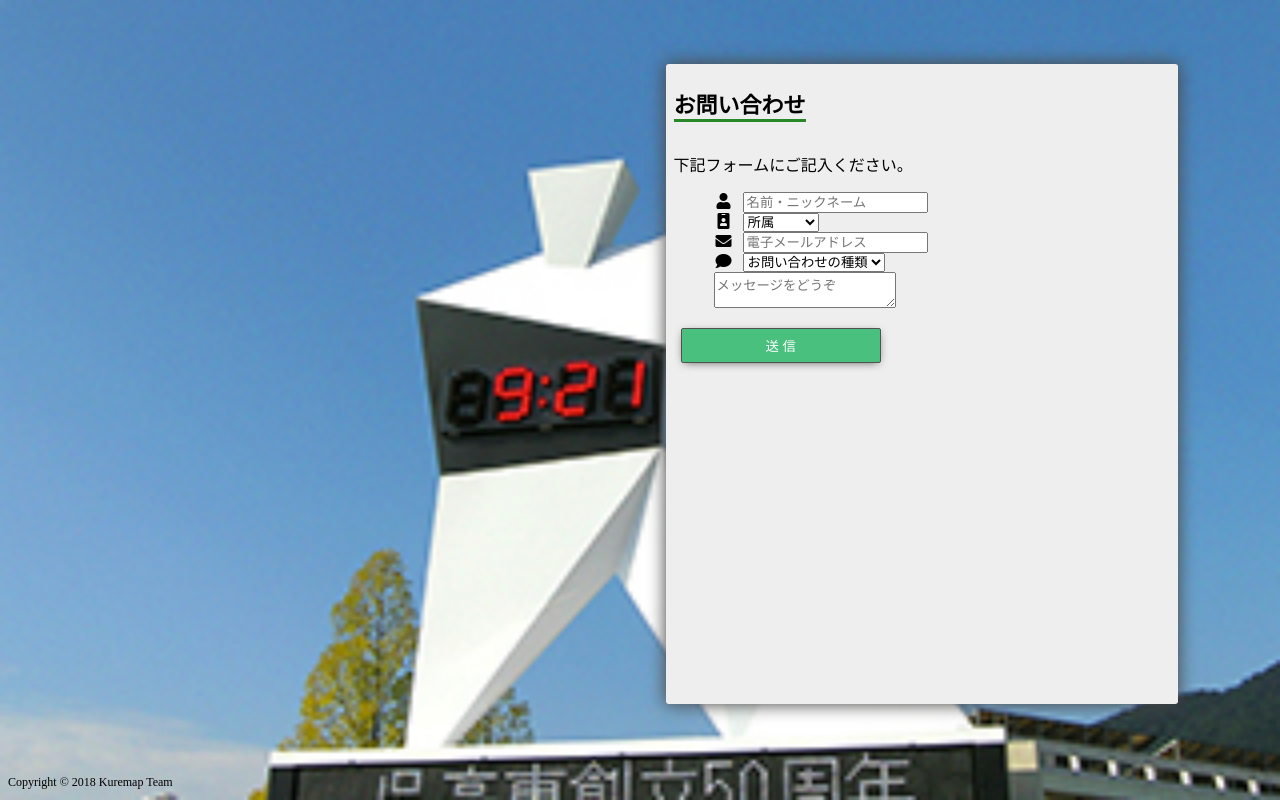
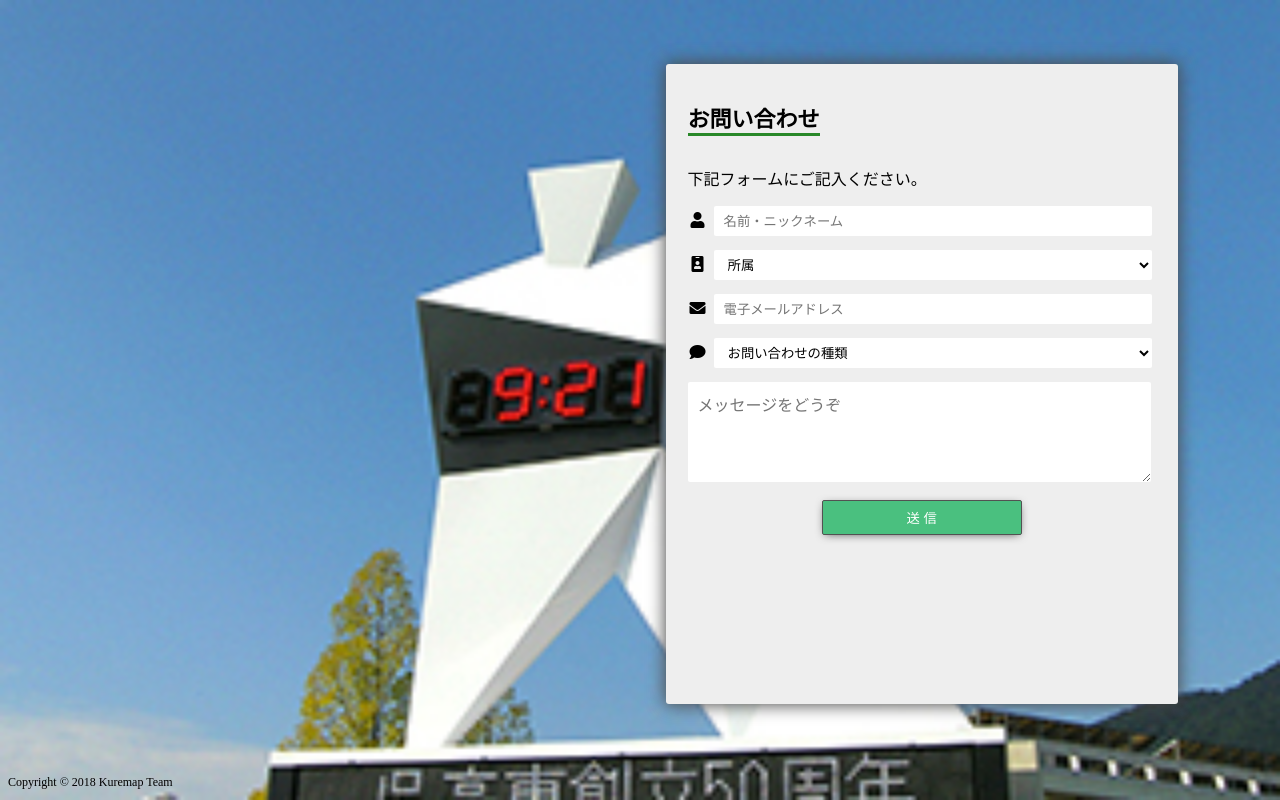
Before and after one commit to kure-kosen/kure_kosen_map, a PHP site: page /contact.html in a window 1280 px wide. Run offline with PHP 8.4, Linux system fonts and the light colour scheme; some libraries are stand-ins or nearby versions.

Commit message:
フォーム部品のデザイン

```diff
--- a/src/static/assets/css/contact.css
+++ b/src/static/assets/css/contact.css
@@ -1,3 +1,5 @@
+/* --- 背景画像 ---  */
+
 .back-image {
     position: absolute;
     z-index: -100;
@@ -9,6 +11,7 @@
     background-size: cover;
 }
 
+/* --- フォーム全体 --- */
 .contact {
     background: rgb(238, 238, 238);
     position: absolute;
@@ -18,10 +21,11 @@
     height: 80vh;
     box-shadow: 0px 0px 17px 1px #4a4a4a;
     border-radius: 3px;
+    overflow-y: auto;
 }
 
 .contact-inner {
-    padding: 8px;
+    padding: 22px;
 }
 
 .contact-inner h1 {
@@ -32,24 +36,57 @@
 
 .contact-inner ul.form-components {
     list-style-type: none;
+    margin: 0;
+    padding: 0;
 }
 
 .contact-inner ul.form-components .icon {
-    margin-right: 5px;
+    margin-right: 2px;
+}
+
+.contact-inner ul.form-components li {
+    margin: 14px 0;
+}
+
+/* --- フォーム各部品 --- */
+.contact-inner form .input-area {
+    /* --- 基本スタイル --- */
+    background:#fff;
+    border: 0;
+    height: 30px;
+    padding: 0 10px;
+    border-radius: 2px;
+}
+
+.contact-inner form input[type="text"].input-area {
+    width: calc( 100% - 50px );
+}
+
+.contact-inner form select.input-area {
+    width: calc( 100% - 30px );
+}
+
+.contact-inner form textarea.input-area {
+    width: calc( 100% - 25px );
+    padding: 10px;
+    height: 5em;
+    font-size: 16px;
 }
 
 .contact-inner form input[type="submit"] {
     background: rgba(29, 180, 97, 0.781);
     color: #fff;
+    display: block;
     border: 0;
     width: 200px;
     height: 35px;
-    margin: 0 7px;
+    margin: 0 auto;
     box-shadow:0px 2px 10px -3px #474747;
     border-radius: 2px;
     border: 1px solid #525252;
 }
 
+/* --- フッター --- */
 footer {
     position: absolute;
     bottom: 10px;
--- a/src/static/contact.html
+++ b/src/static/contact.html
@@ -24,13 +24,13 @@
                                     <span class="icon">
                                         <i class="fas fa-user fa-fw"></i>
                                     </span>
-                                    <input type="text" placeholder="名前・ニックネーム">
+                                    <input type="text" placeholder="名前・ニックネーム" class="input-area">
                                 </li>
                                 <li>
                                     <span class="icon">
                                         <i class="fas fa-id-badge fa-fw"></i>
                                     </span>
-                                    <select>
+                                    <select class="input-area">
                                         <option>所属</option>
                                         <option>呉高専生</option>
                                         <option>中学生</option>
@@ -42,13 +42,13 @@
                                     <span class="icon">
                                         <i class="fas fa-envelope fa-fw"></i>
                                     </span>
-                                    <input type="text" placeholder="電子メールアドレス">
+                                    <input type="text" placeholder="電子メールアドレス" class="input-area">
                                 </li>
                                 <li>
                                     <span class="icon">
                                         <i class="fas fa-comment fa-fw"></i>
                                     </span>
-                                    <select>
+                                    <select class="input-area">
                                         <option>お問い合わせの種類</option>
                                         <option>感想</option>
                                         <option>バグ報告</option>
@@ -56,7 +56,7 @@
                                     </select>
                                 </li>
                                 <li>
-                                    <textarea placeholder="メッセージをどうぞ"></textarea>
+                                    <textarea placeholder="メッセージをどうぞ" class="input-area"></textarea>
                                 </li>
                             </ul>
                             <input type="submit" value="送 信">
```
